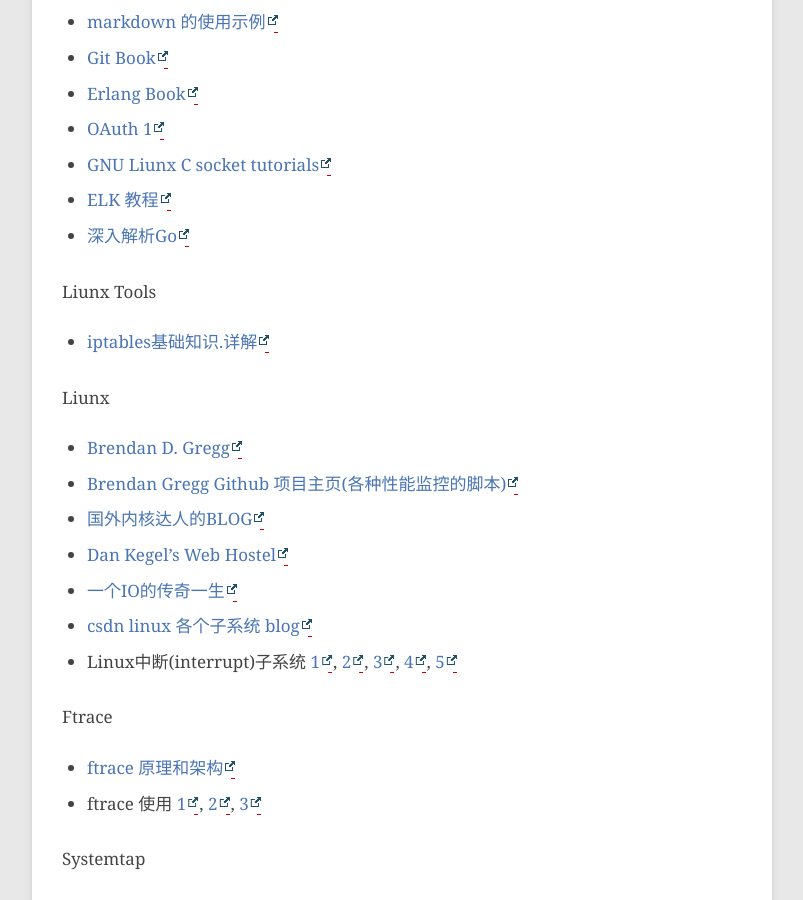
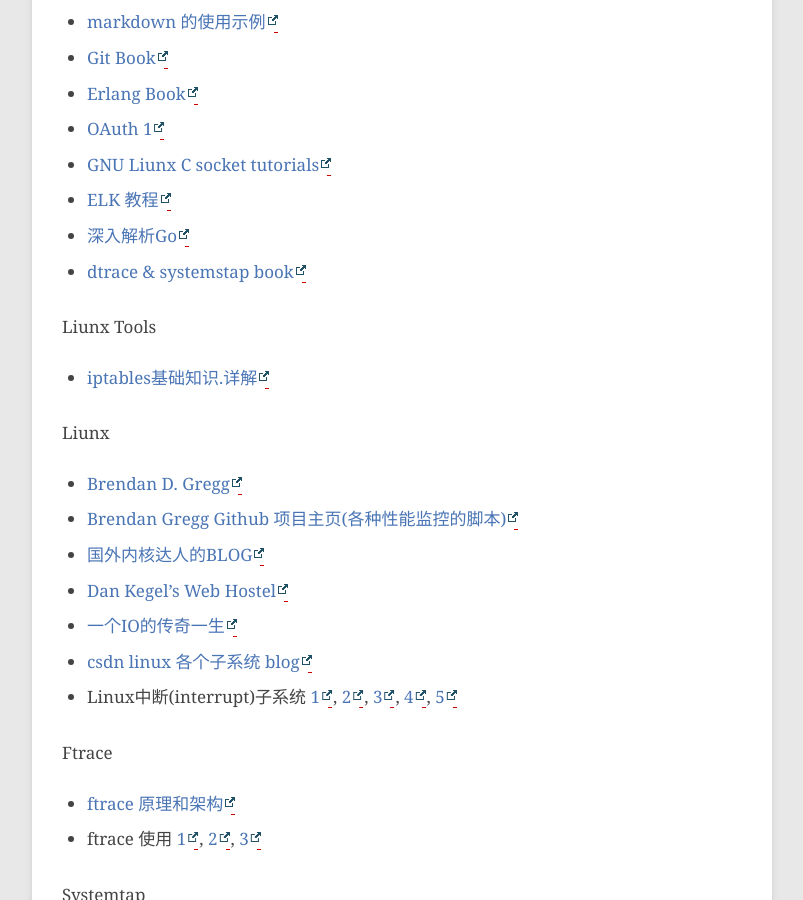
Before and after one commit to hushi55/hushi55.github.io, a Jekyll site: the page built from _posts/blog/2015-01-30-blogs.md, in a window 1280 px wide and 900 px high, scrolled down 3093 px. Shown: the whole window, without its empty margins (78-881 px from the left). Built offline with Jekyll 4.4.1, drawn with Linux system fonts in a browser that asks for light colours; Markdown is read by kramdown in place of the engine named in the settings; comment, search, counter and statistics services are not loaded.

Commit message:
add book

```diff
--- a/_posts/blog/2015-01-30-blogs.md
+++ b/_posts/blog/2015-01-30-blogs.md
@@ -103,6 +103,7 @@
 - [GNU Liunx C socket tutorials](http://www.tenouk.com/cnlinuxsockettutorials.html)
 - [ELK 教程](http://kibana.logstash.es/content/)
 - [深入解析Go](https://tiancaiamao.gitbooks.io/go-internals/content/zh/index.html)
+- [dtrace & systemstap book](http://myaut.github.io/dtrace-stap-book/)
 
 Liunx Tools
 
```
